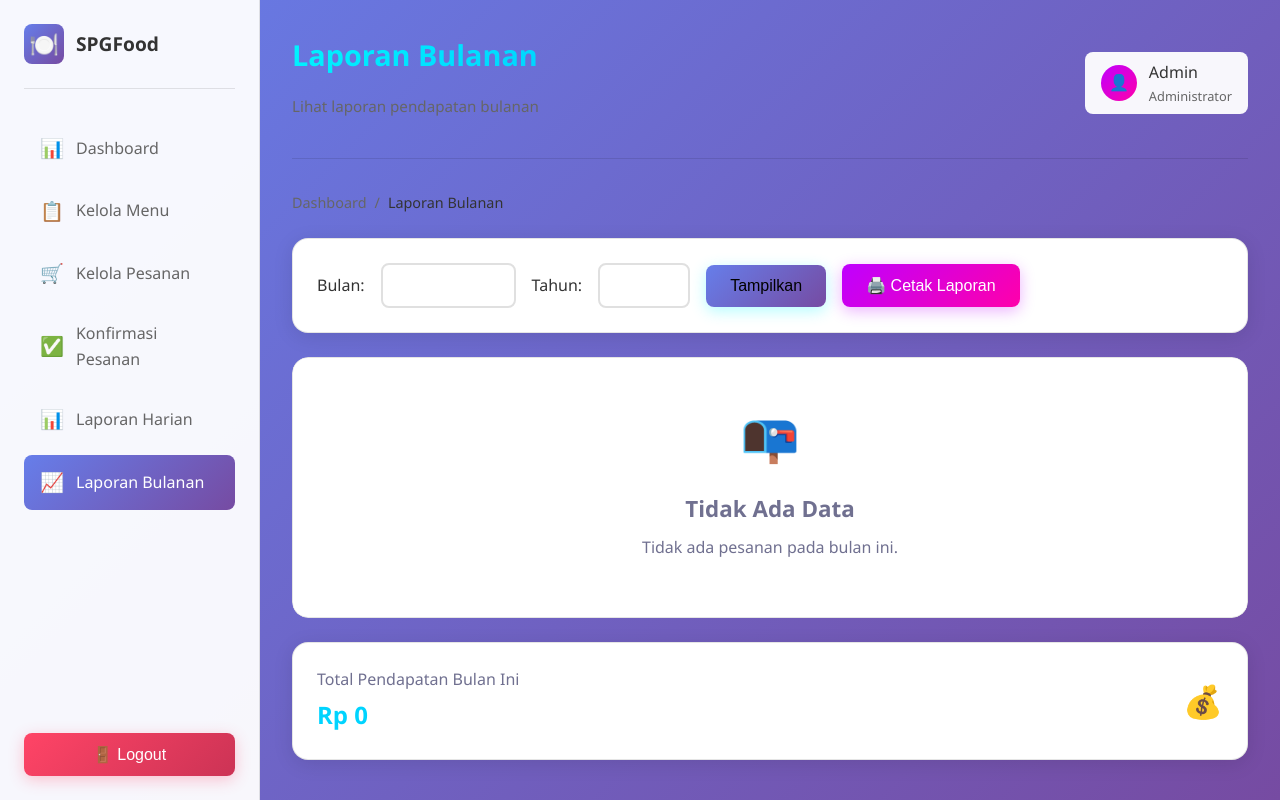
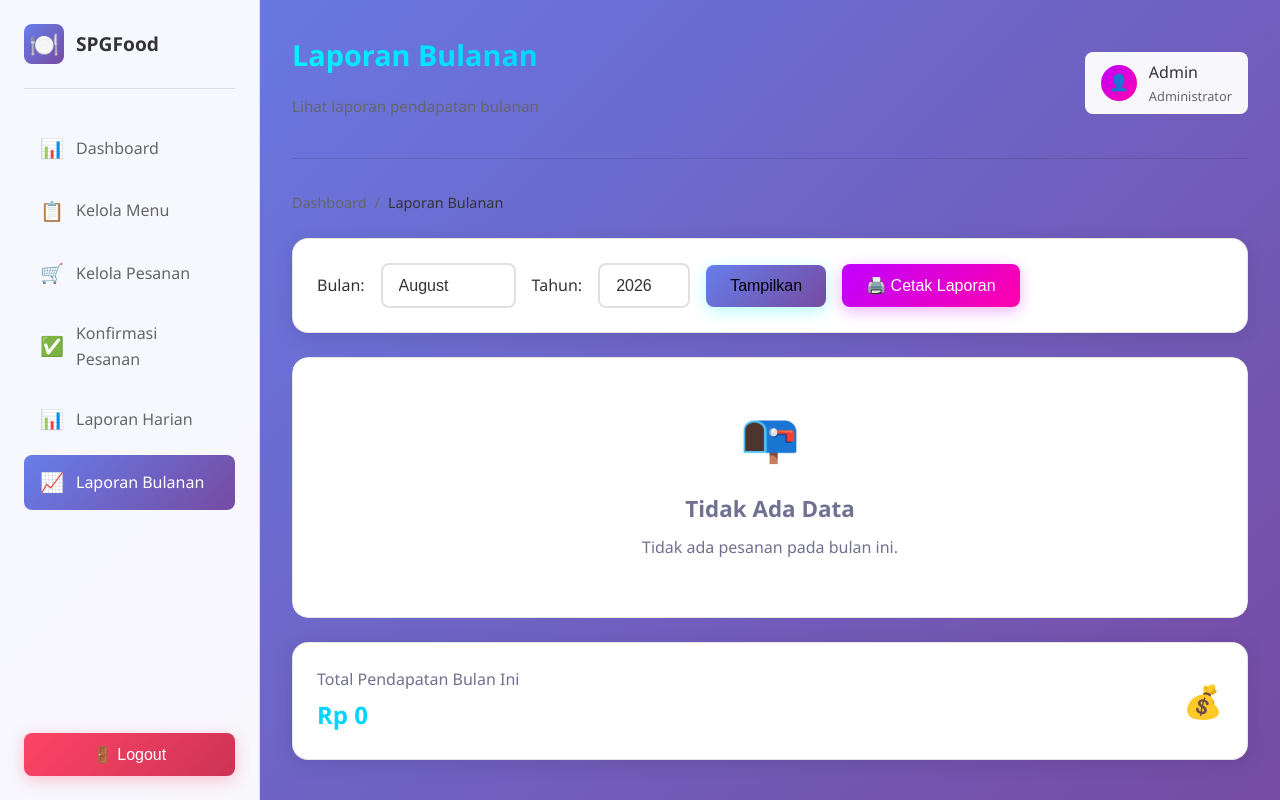
Before and after one commit to nabilnugroho010-hue/Tubes-RPL, a PHP site: page /laporan_bulanan.php in a window 1280 px wide. Run offline with PHP 8.4, Linux system fonts and the light colour scheme; the visitor is signed in with stand-in values (Sample User, id 1); data that the repository does not hold is empty.

Commit message:
Add specific CSS for select.form-control to fix month/year visibility

```diff
--- a/laporan_bulanan.php
+++ b/laporan_bulanan.php
@@ -204,6 +204,16 @@ $total_pendapatan = 0;
             color: #333 !important;
             background: white !important;
         }
+
+        select.form-control {
+            color: #333 !important;
+            background: white !important;
+        }
+
+        select.form-control option {
+            color: #333 !important;
+            background: white !important;
+        }
     </style>
 </head>
 <body>
```
